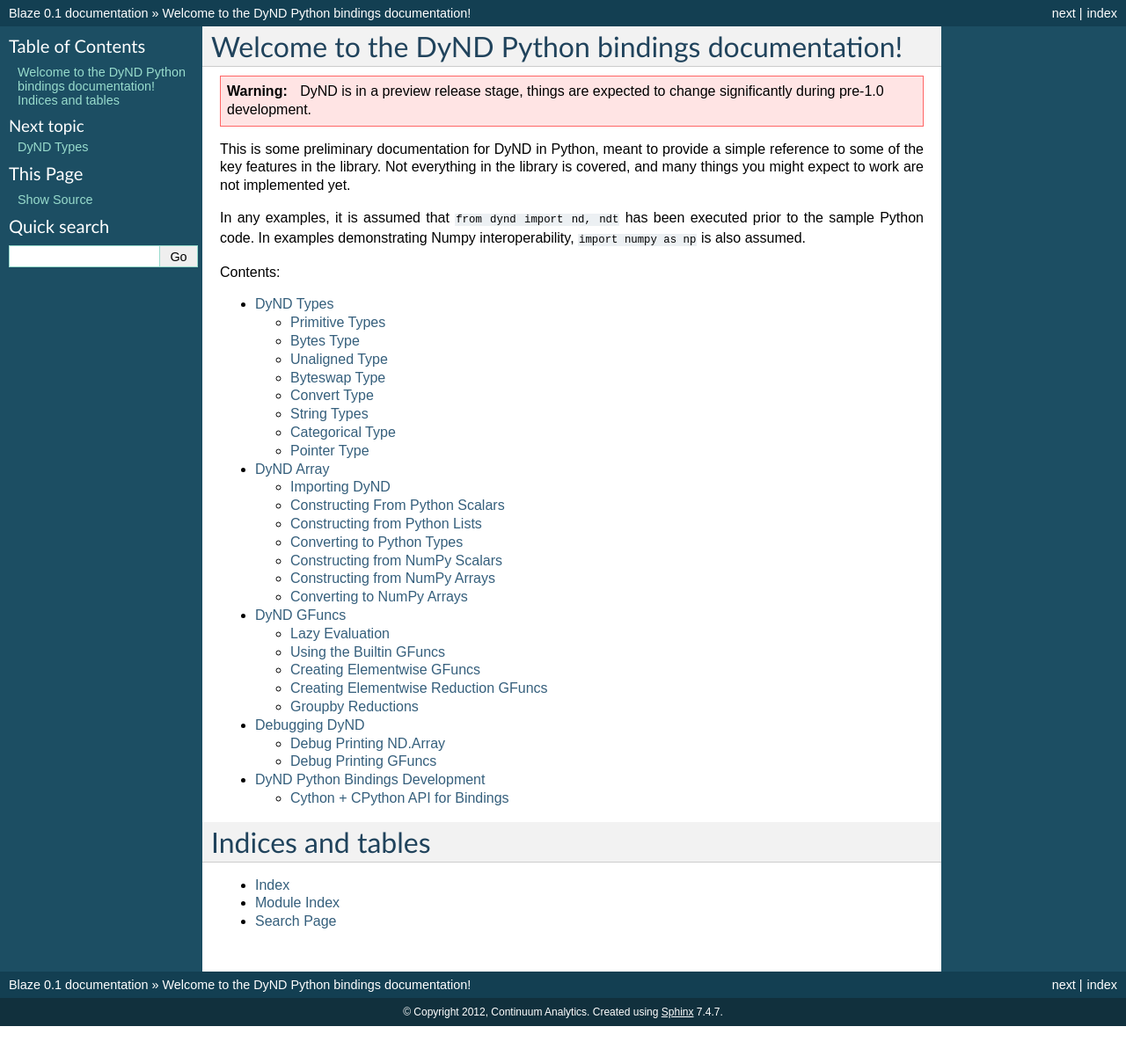
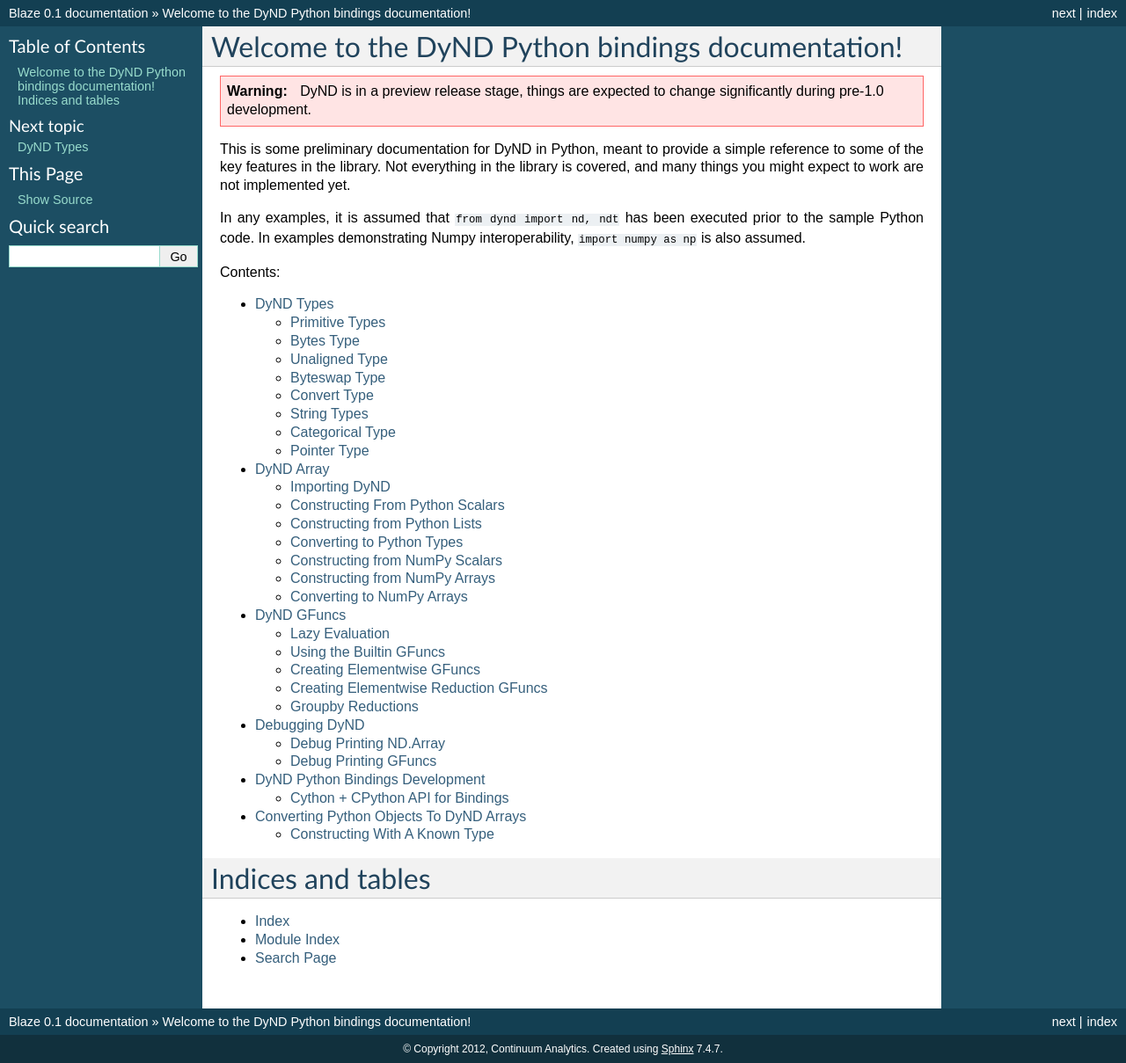
Before and after one commit to libdynd/dynd-python, a Sphinx documentation site: the page built from doc/source/index.rst, in a window 1280 px wide. Shown: the whole page at 88% size. Built offline with Sphinx 7.4.7, drawn with Linux system fonts in a browser that asks for light colours; before the commit the page ends 1167 px from its top, so only the background shows below that; some of the changed lines change nothing that is shown.

Commit message:
Writing some developer docs about the pyobject to nd::array conversion

```diff
--- /dev/null
+++ b/doc/source/dev-frompython.rst
@@ -0,0 +1,57 @@
+========================================
+Converting Python Objects To DyND Arrays
+========================================
+
+In order to provide a user friendly boundary between Python objects and
+DyND arrays, the Python exposure of LibDyND does some fairly extensive
+analysis of input objects passed to the ``nd.array`` constructor. This
+document provides an overview of the different ways this occurs.
+
+There are a few ways provided to construct arrays from Python
+objects, generally through the ``nd.array`` constructor. There
+is also the ``nd.asarray`` function which is not as fully fleshed
+out, which retains a view where possible such as when a buffer
+interface is present.::
+
+    >>> # Array from an object - fully autodetected
+    >>> nd.array([1, 2, 3])
+    nd.array([1, 2, 3], type="strided * int32")
+
+    >>> # Array from an object - dtype provided
+    >>> nd.array([1, 2, 3], dtype=ndt.int16)
+    nd.array([1, 2, 3], type="strided * int16")
+
+    >>> # Array from an object - full type provided
+    >>> nd.array([1, 2, 3], type='strided * int16')
+    nd.array([1, 2, 3], type="strided * int16")
+
+The entry point for this is in the array class's ``__cinit__`` function
+in Cython.
+
+https://github.com/ContinuumIO/dynd-python/blob/master/src/_pydynd.pyx#L971
+
+This calls the ``array_init_from_pyobject`` function, which has two overloads
+defined depending on whether a type is provided or not.
+
+https://github.com/ContinuumIO/dynd-python/blob/master/src/array_functions.cpp#L234
+
+These call ``array_from_py``, similarly with and without type information::
+
+https://github.com/ContinuumIO/dynd-python/blob/master/src/array_from_py.cpp#L368
+
+https://github.com/ContinuumIO/dynd-python/blob/master/src/array_from_py.cpp#L592
+
+Constructing With A Known Type
+==============================
+
+The simplest case is when the type of the desired array is fully known,
+for example::
+
+    >>> nd.array([1, 2, 3], type="strided * int16")
+    nd.array([1, 2, 3], type="strided * int16")
+
+To be able to do this conversion, DyND needs to do these steps:
+
+* Traverse the object to determine its shape (3,)
+* Create an empty ``nd.array`` using the shape information and type
+* Copy the Python object into the array
--- a/doc/source/index.rst
+++ b/doc/source/index.rst
@@ -30,6 +30,7 @@
     gfunc
     debugging
     dev
+    dev-frompython
 
 Indices and tables
 ==================
```
